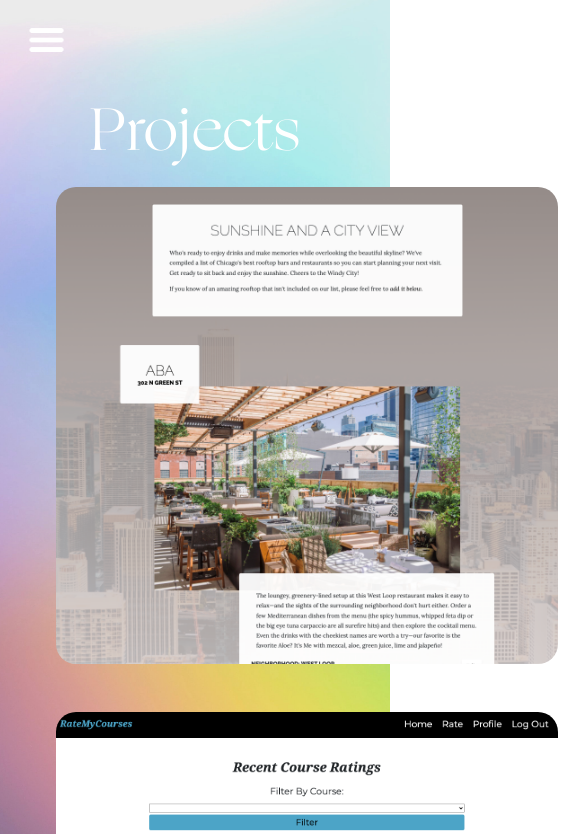
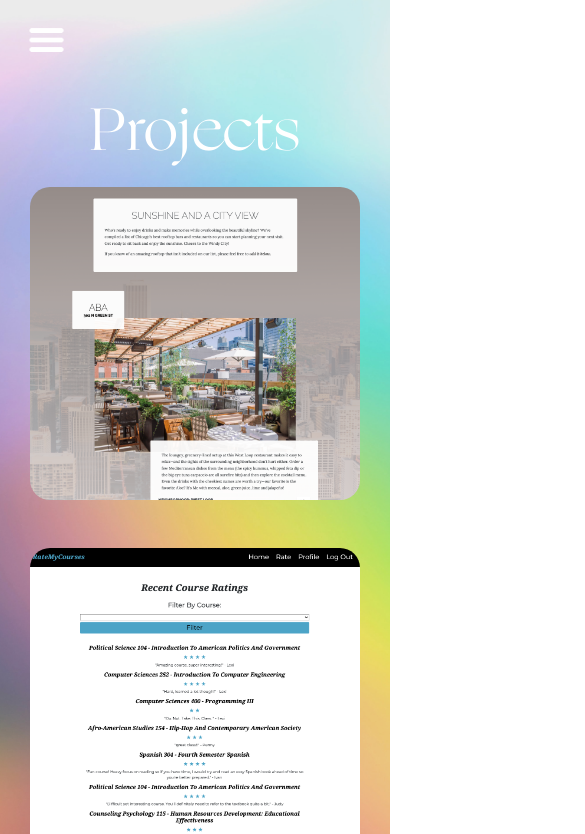
Before and after one commit to lexisandoval/portfolio, a React (Create React App) app: page /projects in a window 390 px wide. Shown: the top 834 px of the page, 585 px wide, since content can reach past the window. Built offline with nearby package versions, Linux system fonts and the light colour scheme.

Commit message:
Updated styling

```diff
--- a/src/App.css
+++ b/src/App.css
@@ -249,8 +249,8 @@
     text-align: center;
   }
 
-  .projects {
-    width: 85%;
+  .projects, .img__wrap, .img__description_layer {
+    width: 95%;
     margin-left: auto;
     margin-right: auto;
     text-align: center;
```
Also changed, not shown: src/images/rmc.png.
